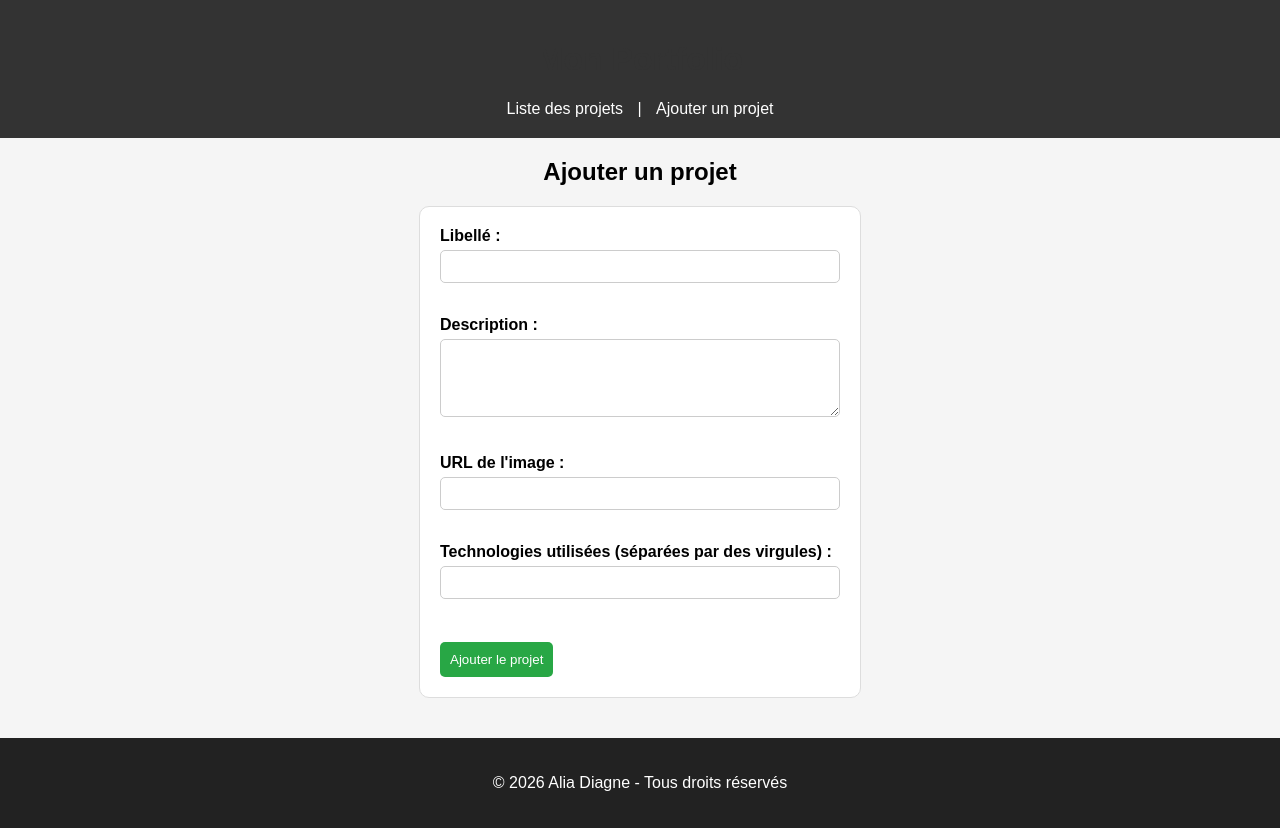
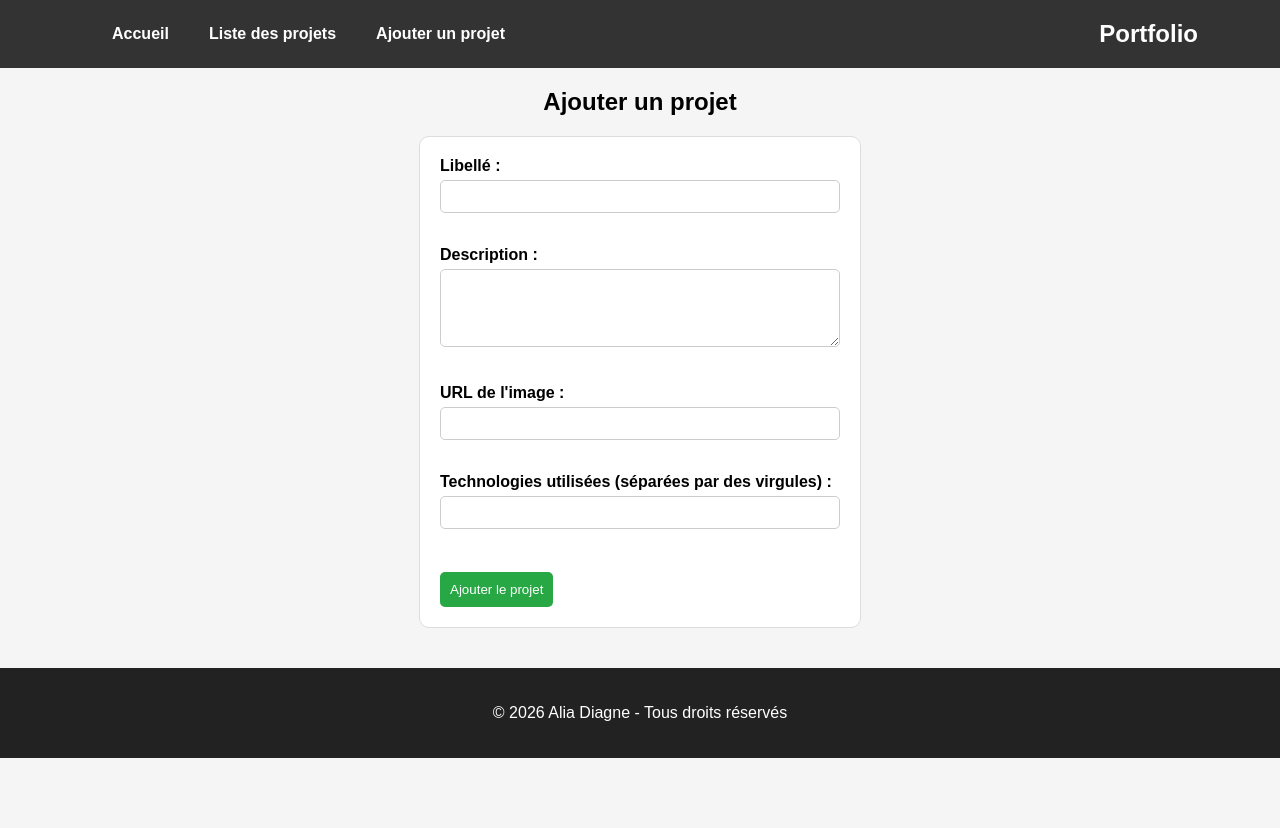
Before and after one commit to diagnealia03-cmd/fullStack_portfolio, a plain HTML site: page ajouter-projet.html in a window 1280 px wide. After the commit the page ends 800 px from the top, so only its background shows below. Drawn offline with Linux system fonts and the light colour scheme.

Commit message:
1. Header et menu centré

```diff
--- a/ajouter-projet.html
+++ b/ajouter-projet.html
@@ -1,18 +1,28 @@
 <!DOCTYPE html>
 <html lang="fr">
+
 <head>
     <meta charset="UTF-8">
     <title>Ajouter un projet</title>
     <link rel="stylesheet" href="style.css">
 </head>
+
 <body>
 
     <header>
-    <h1>Mon Portfolio</h1>
+        <div class="container">
             <nav>
-        <a href="lister-projets.html">Liste des projets</a> |
-        <a href="ajouter-projet.html">Ajouter un projet</a>
+                <ul>
+                    <li><a href="index.html">Accueil</a></li>
+                    <li><a href="lister-projets.html">Liste des projets</a></li>
+                    <li><a href="ajouter-projet.html">Ajouter un projet</a></li>
+                </ul>
             </nav>
+
+            <div class="logo">
+                <h2>Portfolio</h2>
+            </div>
+        </div>
     </header>
 
     <h2>Ajouter un projet</h2>
@@ -38,4 +48,5 @@
     </footer>
 
 </body>
+
 </html>
```
Lines whose indentation alone changed are shown as unchanged.
